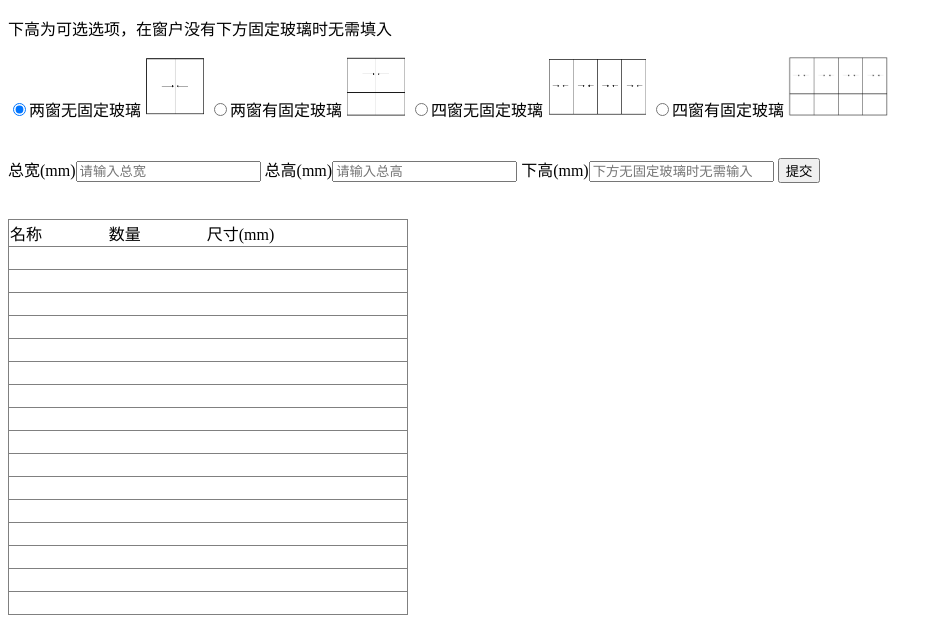
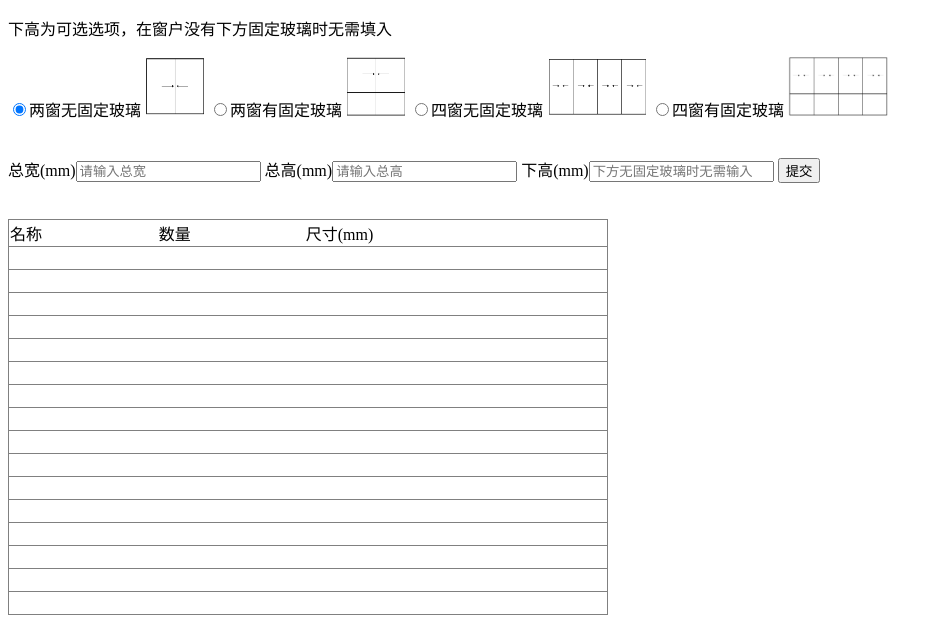
Before and after one commit to jaypiper/yhj, a plain HTML site: page index.html in a window 1280 px wide. Shown: the part 119-750 px from the top of the page, without its empty margins (0-943 px from the left). Drawn offline with Linux system fonts and the light colour scheme.

Commit message:
Update index.html

```diff
--- a/index.html
+++ b/index.html
@@ -252,7 +252,7 @@
         <span>下高(mm)</span><input id="inc" type="text" placeholder="下方无固定玻璃时无需输入">
         <button type="button" value="提交" onclick="compute()">提交</button>
     </form><br><br>
-    <table border="1" rules="rows" width="400" >
+    <table border="1" rules="rows" width="600" >
       <tr>
         <td>名称</td><td>数量</td><td>尺寸(mm)</td>
       </tr>
```
